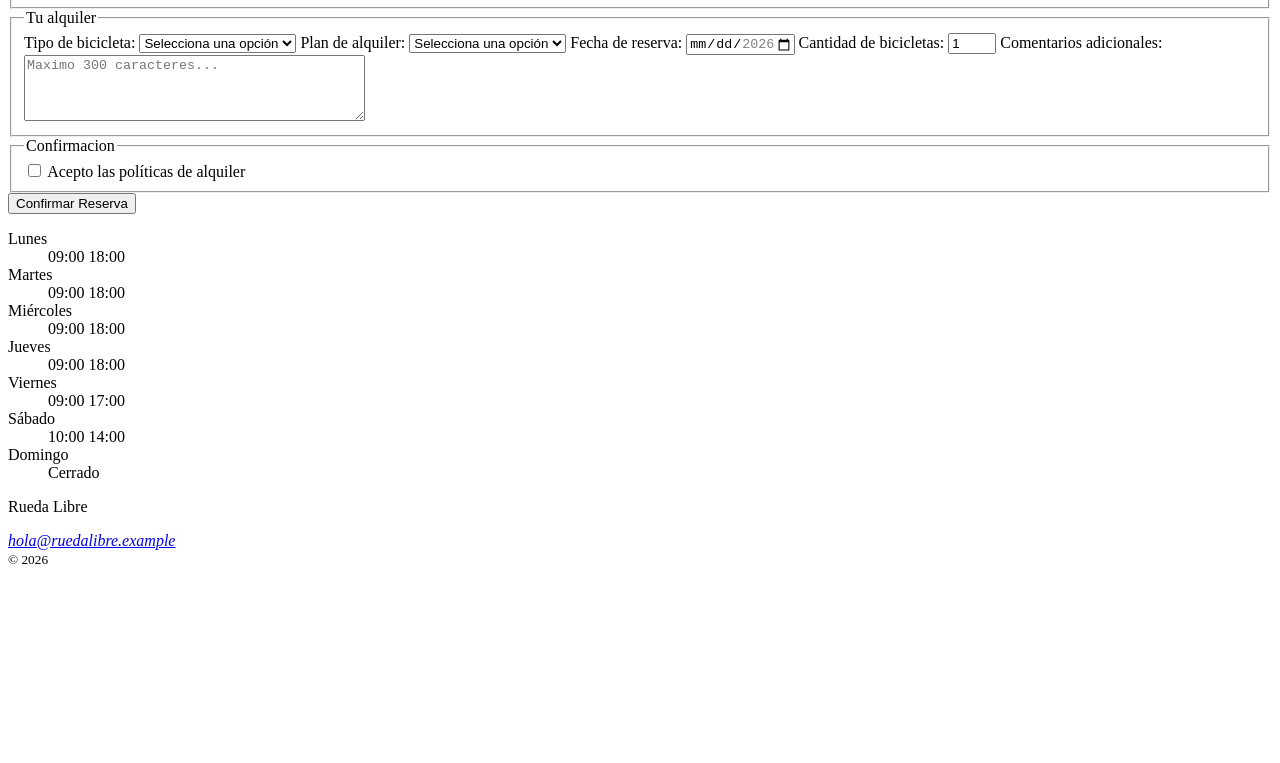
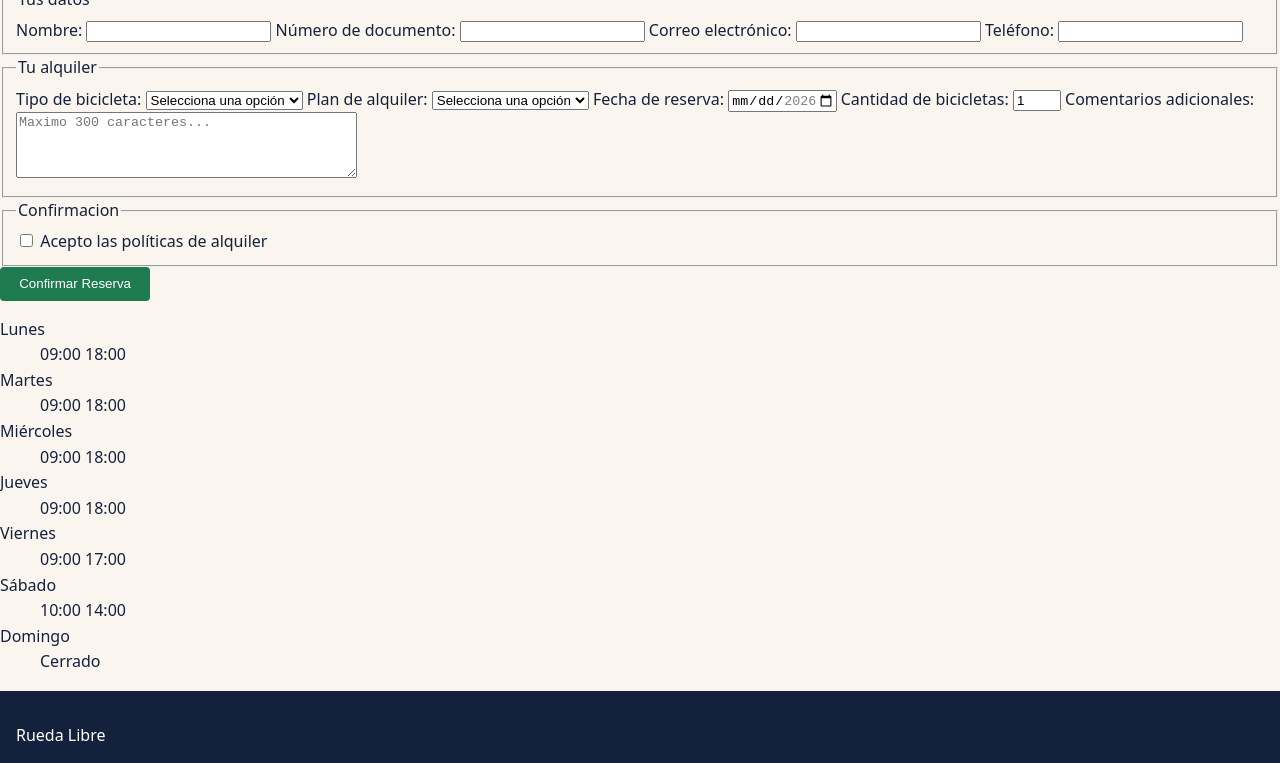
Before and after one commit to Diddier10/rueda-libre, a plain HTML site: page paginas/reservas.html in a window 1280 px wide. Shown: the part 210-973 px from the top of the page. Before the commit the page ends 800 px from the top, so only its background shows below. Drawn offline with Linux system fonts and the light colour scheme.

Commit message:
styles:Agregar estilos

```diff
--- a/bitacora.txt
+++ b/bitacora.txt
@@ -110,3 +110,9 @@ Texto principal y títulos: Azul Noche (#14213D) sobre fondo Crema.
 Texto secundario: Gris Asfalto (#5B6470) sobre fondo Crema.
 Botones primarios y enlaces: Verde Ruta (#1E7A4F) con texto Blanco (#FFFFFF).
 Botones secundarios: Naranja Pedal (#F39A2B) con texto Azul Noche (#14213D).
+
+MicroReto 9
+Propiedad que SÍ se hereda: color
+Comprobación: El párrafo <p> hereda el color Azul Noche (#14213D) escrito en el body. En DevTools (pestaña Styles) aparece bajo la sección "Inherited from body".
+Propiedad que NO se hereda: margin
+Comprobación: El margin: 0 que le pusimos al body no pasa al párrafo. En DevTools (pestaña Computed) el <p> mantiene sus propios márgenes por defecto del navegador.
--- /dev/null
+++ b/css/styles.css
@@ -0,0 +1,52 @@
+
+:root {
+  --verde-ruta: #1E7A4F;
+  --naranja-pedal: #F39A2B;
+  --azul-noche: #14213D;
+  --crema: #FAF6EF;
+  --gris-asfalto: #5B6470;
+}
+
+body {
+  background-color: var(--crema);
+  color: var(--azul-noche);
+  font-family: system-ui, -apple-system, BlinkMacSystemFont, 'Segoe UI', Roboto, sans-serif;
+  line-height: 1.6;
+  margin: 0;
+  padding: 0;
+}
+
+header, footer {
+  background-color: var(--azul-noche);
+  color: #FFFFFF;
+  padding: 1rem;
+}
+
+header a, footer a {
+  color: #FFFFFF;
+}
+a {
+  color: var(--verde-ruta);
+}
+
+p.secundario, small {
+  color: var(--gris-asfalto);
+}
+
+button, .btn-primario {
+  background-color: var(--verde-ruta);
+  color: #FFFFFF;
+  border: none;
+  padding: 0.6rem 1.2rem;
+  border-radius: 4px;
+  cursor: pointer;
+}
+
+.btn-secundario {
+  background-color: var(--naranja-pedal);
+  color: var(--azul-noche);
+  border: none;
+  padding: 0.6rem 1.2rem;
+  border-radius: 4px;
+  cursor: pointer;
+}
--- a/paginas/reservas.html
+++ b/paginas/reservas.html
@@ -3,6 +3,7 @@
 <head>
     <meta charset="UTF-8">
     <meta name="viewport" content="width=device-width, initial-scale=1.0">
+    <link rel="stylesheet" href="../css/styles.css">
     <title>Reserva tu bicicleta</title>
 </head>
 <body>
```
Also changed, not shown: index.html (+1 -0 lines), paginas/tarifas.html (+1 -0 lines).
